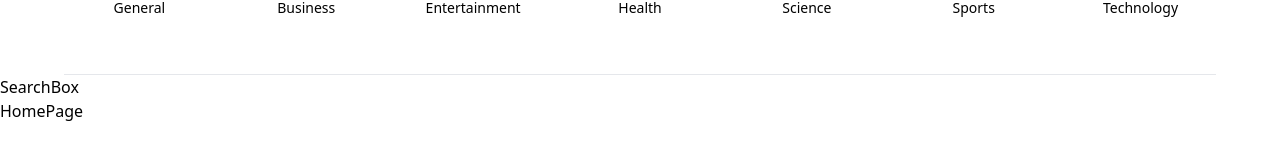
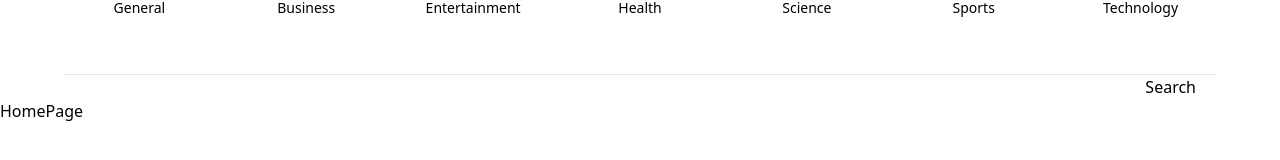
Before and after one commit to AayushMohan/news-app, a Next.js app: page / in a window 1280 px wide. Shown: the part 154-314 px from the top of the page. Built offline with nearby package versions, Linux system fonts and the light colour scheme.

Commit message:
Styled SearchBox

```diff
--- a/app/SearchBox.tsx
+++ b/app/SearchBox.tsx
@@ -1,7 +1,10 @@
-import React from "react";
-
 const SearchBox = () => {
-  return <div>SearchBox</div>;
+  return (
+    <form className="max-w-6xl mx-auto flex justify-between items-center px-5">
+      <input type="text" className="flex-1" />
+      <button type="submit">Search</button>
+    </form>
+  );
 };
 
 export default SearchBox;
```
